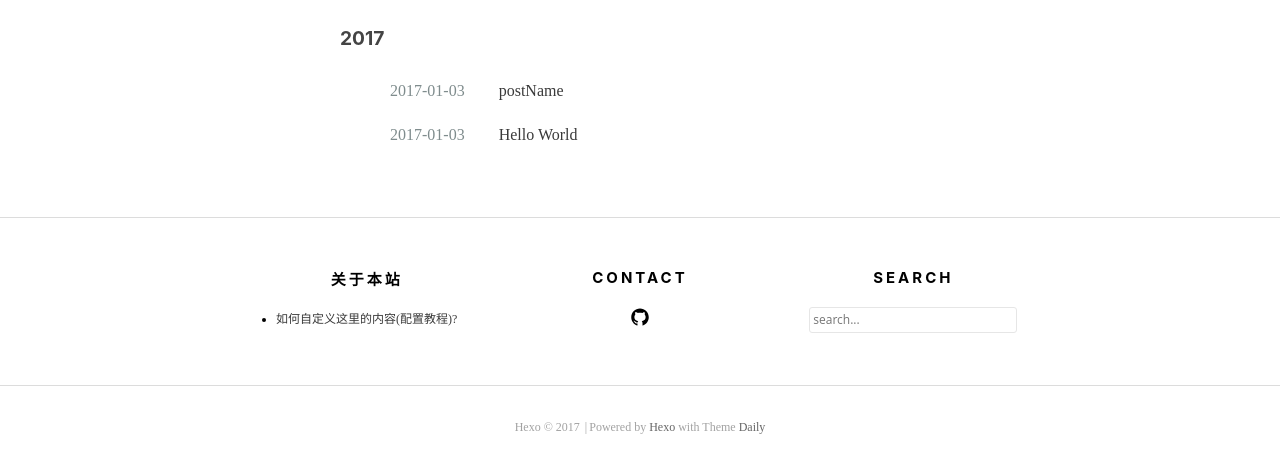
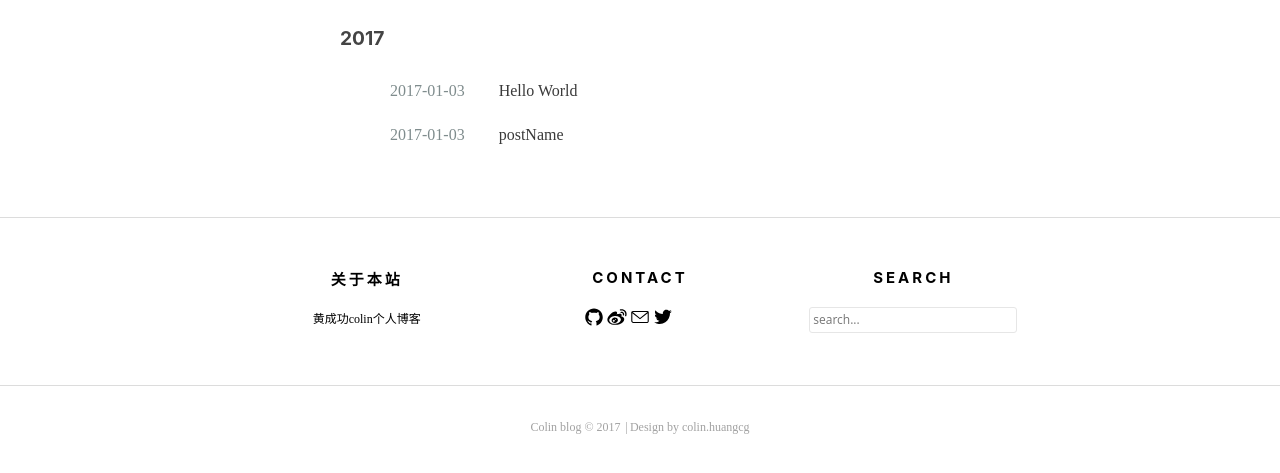
Before and after one commit to colin1618/colin1618.github.io, a plain HTML site: page archives/index.html in a window 1280 px wide. Shown: the part 149-622 px from the top of the page. Drawn offline with Linux system fonts and the light colour scheme; a script that the page names is missing.

Commit message:
Site updated: 2017-01-03 20:24:32

```diff
--- a/archives/index.html
+++ b/archives/index.html
@@ -8,20 +8,24 @@
 
   <!--Description-->
 
+  <meta name="description" content="黄成功colin个人博客">
+
 
   <!--Author-->
 
-  <meta name="author" content="John Doe">
+  <meta name="author" content="hu">
 
 
   <!--Open Graph Title-->
 
-      <meta property="og:title" content="Hexo"/>
+      <meta property="og:title" content="Colin blog"/>
 
   <!--Open Graph Description-->
 
+      <meta property="og:description" content="黄成功colin个人博客" />
+
   <!--Open Graph Site Name-->
-  <meta property="og:site_name" content="Hexo"/>
+  <meta property="og:site_name" content="Colin blog"/>
   <!--Type page-->
 
       <meta property="og:type" content="website" />
@@ -33,7 +37,7 @@
 
   <!-- Title -->
 
-  <title>Archives - Hexo</title>
+  <title>Archives - Colin blog</title>
 
 
   <link rel="shortcut icon" href="https://hexo.io/icon/favicon-96x96.png">
@@ -66,7 +70,7 @@
     <div class="logo">
       <a href="/" rel="home">
 
-        <img src="https://hexo.io/logo.svg" alt="Hexo" height="60">
+        <img src="https://hexo.io/logo.svg" alt="Colin blog" height="60">
 
       </a>
     </div>
@@ -127,8 +131,8 @@
     <span class="date">
       2017-01-03
     </span>
-    <a href="/2017/01/03/postName/" class="title">
-      postName
+    <a href="/2017/01/03/hello-world/" class="title">
+      Hello World
     </a>
   </li>
 
@@ -136,8 +140,8 @@
     <span class="date">
       2017-01-03
     </span>
-    <a href="/2017/01/03/hello-world/" class="title">
-      Hello World
+    <a href="/2017/01/03/postName/" class="title">
+      postName
     </a>
   </li>
 
@@ -159,7 +163,7 @@
         <h1 class="widget-title">关于本站</h1>
         <div class="custom-widget-content">
 
-          <ul><li><a href="https://github.com/GallenHu/hexo-theme-Daily">如何自定义这里的内容(配置教程)?</a></li></ul>
+          黄成功colin个人博客
         </div>
       </aside>
     </div>
@@ -169,7 +173,15 @@
         <div class="widget-text">
 
 
-              <a href="https://github.com/GallenHu" class="icon icon-github" target="_blank">github</a>
+              <a href="https://github.com/colin1618" class="icon icon-github" target="_blank">github</a>
+
+              <a href="http://weibo.com/277335842" class="icon icon-weibo" target="_blank">weibo</a>
+
+              <a href="colin.huangcg@gmail.com" class="icon icon-mail" target="_blank">mail</a>
+
+              <a href="https://twitter.com/colin_huangcg" class="icon icon-twitter" target="_blank">twitter</a>
+
+              <a href="https://www.facebook.com/colin1618" class="icon icon-facebook" target="_blank">facebook</a>
 
 
         </div>
@@ -193,9 +205,9 @@
 <!-- Footer -->
 <footer class="site-info">
   <p>
-    <span>Hexo &copy; 2017</span>
+    <span>Colin blog &copy; 2017</span>
 
-      <span class="split">|</span><span>Powered by <a href="https://hexo.io/" target="_blank">Hexo</a> with Theme <a href="https://github.com/GallenHu/hexo-theme-Daily" target="_blank">Daily</a></span>
+      <span class="split">|</span><span>Design by colin.huangcg</span>
 
   </p>
 </footer>
```
Also changed, not shown: 2017/01/03/hello-world/index.html (+20 -8 lines), 2017/01/03/postName/index.html (+20 -8 lines), archives/2017/01/index.html (+25 -13 lines), archives/2017/index.html (+25 -13 lines), index.html (+21 -9 lines), images/dribbble.svg (added), images/facebook.svg (added).
